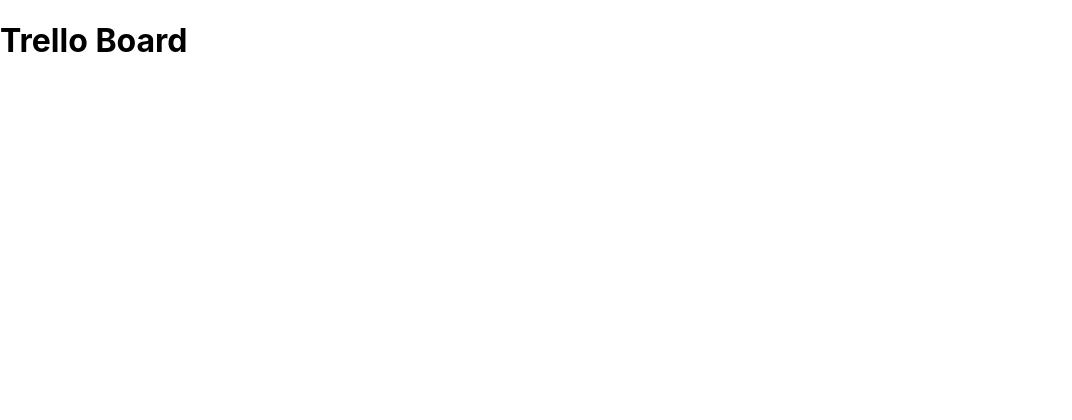
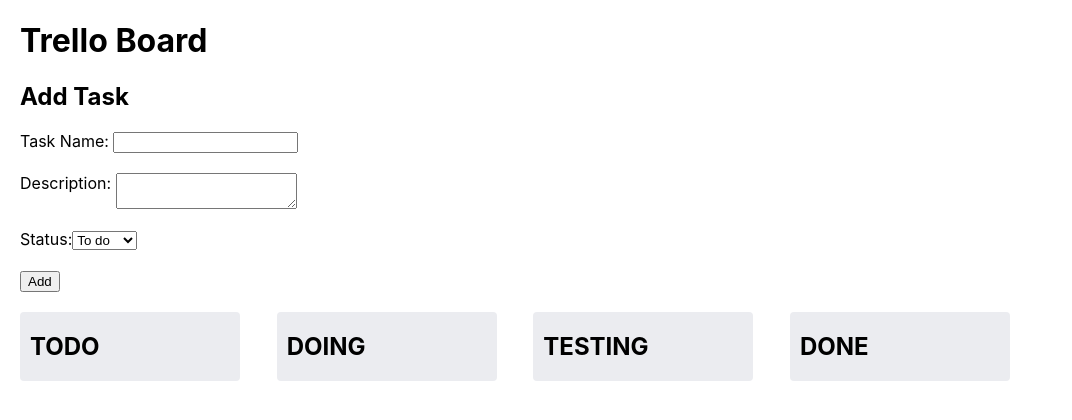
Before and after one commit to srenghong/trello-app, a React (Create React App) app: page / in a window 1280 px wide. Shown: the top 420 px of the page, without its empty margins (0-1072 px from the left). Built offline with nearby package versions, Linux system fonts and the light colour scheme; no server answers.

Commit message:
new: basic trello
- add 4 columns
- display tasks
- add task

```diff
--- a/src/components/TrelloBoard.js
+++ b/src/components/TrelloBoard.js
@@ -1,11 +1,32 @@
 import React, { Component } from "react";
+import TrelloLists from "./TrelloLists";
+import TrelloForm from "./TrelloForm";
 
-export default class TrelloBoard extends Component {
+class TrelloBoard extends Component {
+  constructor(props) {
+    super(props);
+    this.state = {
+      tasks: []
+    };
+  }
+
+  componentDidMount() {
+    fetch("http://localhost:3004/tasks")
+      .then(res => res.json())
+      .then(tasks => this.setState({ tasks: tasks }))
+      .catch(error => console.error(error));
+  }
+
   render() {
+    const lists = ["TODO", "DOING", "TESTING", "DONE"];
     return (
       <div>
         <h1>Trello Board</h1>
+        <TrelloForm></TrelloForm>
+        <TrelloLists lists={lists} tasks={this.state.tasks} />
       </div>
     );
   }
 }
+
+export default TrelloBoard;
--- /dev/null
+++ b/src/components/TrelloForm.css
@@ -0,0 +1,8 @@
+.form,
+.form-field {
+  margin-bottom: 20px;
+}
+
+textarea {
+  vertical-align: top;
+}
--- /dev/null
+++ b/src/components/TrelloForm.js
@@ -0,0 +1,94 @@
+import React, { Component } from "react";
+
+import "./TrelloForm.css";
+
+class TrelloForm extends Component {
+  constructor(props) {
+    super(props);
+    this.state = {
+      task: {
+        name: "",
+        description: "",
+        status: "todo"
+      }
+    };
+
+    this.handleChange = this.handleChange.bind(this);
+    this.handleSubmit = this.handleSubmit.bind(this);
+  }
+
+  handleChange(e, field) {
+    const updatedTask = {
+      ...this.state.task
+    };
+    updatedTask[field] = e.target.value;
+    this.setState({
+      task: updatedTask
+    });
+  }
+
+  handleSubmit(e) {
+    fetch("http://localhost:3004/tasks", {
+      method: "POST",
+      headers: {
+        Accept: "application/json",
+        "Content-Type": "application/json"
+      },
+      body: JSON.stringify(this.state.task)
+    });
+    e.preventDefault();
+    this.setState({
+      task: {
+        name: "",
+        description: "",
+        status: "todo"
+      }
+    });
+  }
+
+  render() {
+    return (
+      <div className="form">
+        <h2>Add Task</h2>
+        <form onSubmit={this.handleSubmit}>
+          <div className="form-field">
+            <label>
+              Task Name:{" "}
+              <input
+                type="text"
+                value={this.state.task.name}
+                onChange={e => this.handleChange(e, "name")}
+              />
+            </label>
+          </div>
+          <div className="form-field">
+            <label>
+              Description:{" "}
+              <textarea
+                value={this.state.task.description}
+                onChange={e => this.handleChange(e, "description")}
+              />
+            </label>
+          </div>
+          <div className="form-field">
+            <label>
+              Status:
+              <select
+                value={this.state.task.status}
+                onChange={e => this.handleChange(e, "status")}
+              >
+                <option value="todo">To do</option>
+                <option value="doing">Doing</option>
+                <option value="testing">Testing</option>
+                <option value="done">Done</option>
+              </select>
+            </label>
+          </div>
+          <input type="submit" value="Add" />
+        </form>
+      </div>
+    );
+  }
+}
+
+export default TrelloForm;
--- /dev/null
+++ b/src/components/TrelloLists.css
@@ -0,0 +1,23 @@
+.list-container {
+  display: flex;
+  justify-content: space-between;
+  min-width: 800px;
+  max-width: 1000px;
+}
+
+.list {
+  width: 200px;
+  padding: 10px;
+  margin-right: 10px;
+  background-color: #ebecf0;
+  border-radius: 4px;
+}
+
+.list-title {
+  margin: 10px 0;
+}
+
+.list ul {
+  margin: 0;
+  padding: 0;
+}
--- /dev/null
+++ b/src/components/TrelloLists.js
@@ -0,0 +1,19 @@
+import React from "react";
+
+import "./TrelloLists.css";
+import TrelloTasks from "./TrelloTasks";
+
+const TrelloLists = props => {
+  const listItems = props.lists.map(listItem => (
+    <div className="list" key={listItem}>
+      <h2 className="list-title">{listItem}</h2>
+      <ul>
+        <TrelloTasks listItem={listItem} tasks={props.tasks} />
+      </ul>
+    </div>
+  ));
+
+  return <div className="list-container">{listItems}</div>;
+};
+
+export default TrelloLists;
--- /dev/null
+++ b/src/components/TrelloTasks.css
@@ -0,0 +1,10 @@
+.task {
+  list-style: none;
+  height: 40px;
+  width: 180px;
+  background-color: #fff;
+  margin-bottom: 10px;
+  padding: 10px;
+  border-radius: 4px;
+  box-shadow: 0 1px 3px rgba(0, 0, 0, 0.12), 0 1px 2px rgba(0, 0, 0, 0.24);
+}
--- /dev/null
+++ b/src/components/TrelloTasks.js
@@ -0,0 +1,16 @@
+import React from "react";
+
+import "./TrelloTasks.css";
+
+const TrelloTasks = props =>
+  props.tasks
+    .filter(task => {
+      return task.status.toLowerCase() === props.listItem.toLowerCase();
+    })
+    .map(task => (
+      <li key={task.name} className="task">
+        {task.name}
+      </li>
+    ));
+
+export default TrelloTasks;
--- a/src/index.css
+++ b/src/index.css
@@ -1,5 +1,5 @@
 body {
-  margin: 0;
+  margin: 20px;
   font-family: -apple-system, BlinkMacSystemFont, "Segoe UI", "Roboto", "Oxygen",
     "Ubuntu", "Cantarell", "Fira Sans", "Droid Sans", "Helvetica Neue",
     sans-serif;
```
Also changed, not shown: 1 other file (tests, documents, lock files or other folders).
